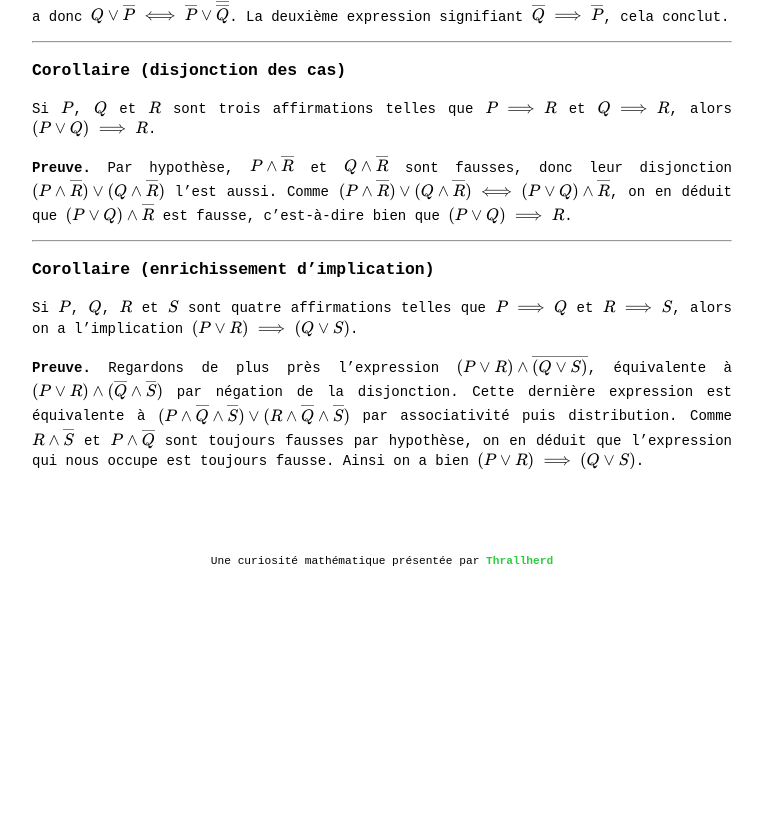
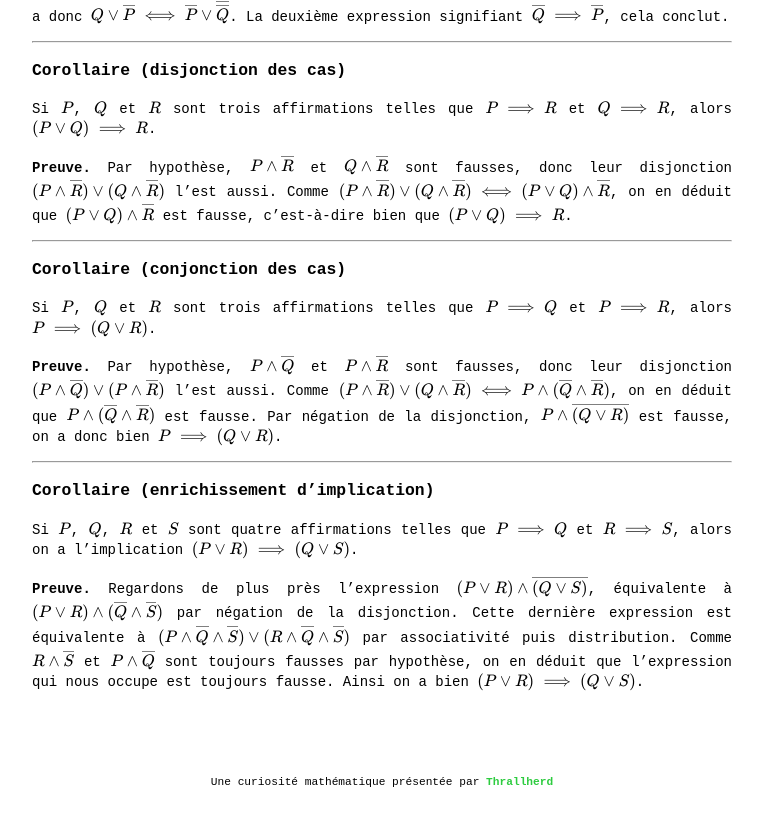
Before and after one commit to Thrallherd/AlgebraExNihilo, a Jekyll site: the page built from logic_cor.md, in a window 1280 px wide and 900 px high, scrolled down 2498 px. Shown: the top 826 px of the window, without its empty margins (258-1021 px from the left). Built offline with Jekyll 4.4.1, drawn with Linux system fonts in a browser that asks for light colours; formulas are drawn with MathJax 3; before the commit the page ends 3198 px from its top, so only the background shows below that.

Commit message:
Update logic_cor.md

```diff
--- a/logic_cor.md
+++ b/logic_cor.md
@@ -92,6 +92,13 @@ Si $$P$$, $$Q$$ et $$R$$ sont trois affirmations telles que $$P \implies R$$ et
 
 
 __________
+### Corollaire (conjonction des cas)
+Si $$P$$, $$Q$$ et $$R$$ sont trois affirmations telles que $$P \implies Q$$ et $$P \implies R$$, alors $$P \implies (Q \lor R)$$.
+
+**Preuve.** Par hypothèse, $$P \land \overline Q$$ et $$P \land \overline R$$ sont fausses, donc leur disjonction $$(P \land \overline Q) \lor (P \land \overline R)$$ l'est aussi. Comme $$(P \land \overline R) \lor (Q \land \overline R) \iff P \land (\overline{Q} \land \overline R)$$, on en déduit que $$P \land (\overline{Q} \land \overline R)$$ est fausse. Par négation de la disjonction, $$P \land \overline{(Q \lor R)}$$ est fausse, on a donc bien $$P \implies (Q \lor R)$$.
+
+
+__________
 ### Corollaire (enrichissement d'implication)
 Si $$P$$, $$Q$$, $$R$$ et $$S$$ sont quatre affirmations telles que $$P \implies Q$$ et $$R \implies S$$, alors on a l'implication $$(P \lor R) \implies (Q \lor S)$$.
 
```
